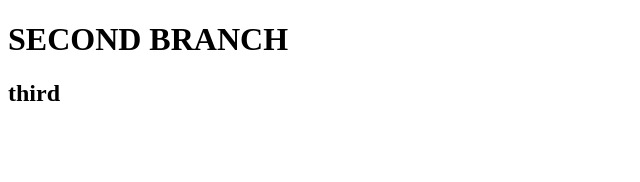
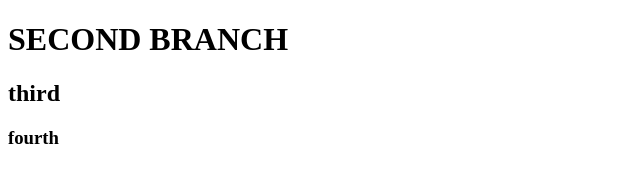
Before and after one commit to deeksha-pandey-cedcoss/gitadvancerepo, a plain HTML site: page index.html in a window 1280 px wide. Shown: the full height of the page, 0-640 px from the left. Drawn offline with Linux system fonts and the light colour scheme.

Commit message:
FOURTH COMMIT

```diff
--- a/index.html
+++ b/index.html
@@ -9,5 +9,6 @@
 <body>
     <h1> SECOND BRANCH</h1>
     <h2>third</h2>
+    <h3>fourth</h3>
 </body>
 </html>
```
